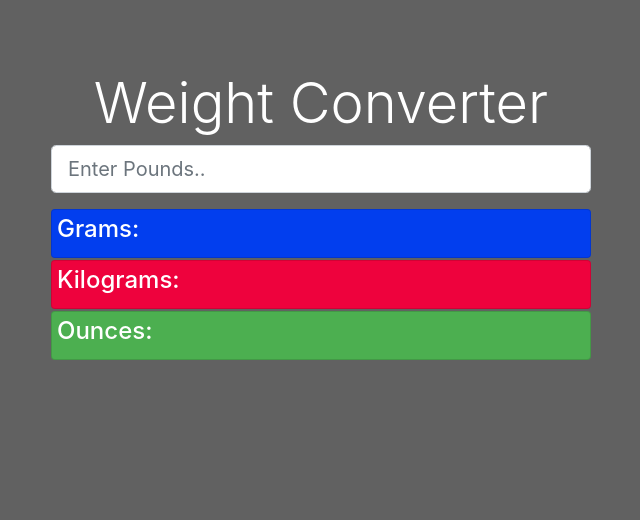
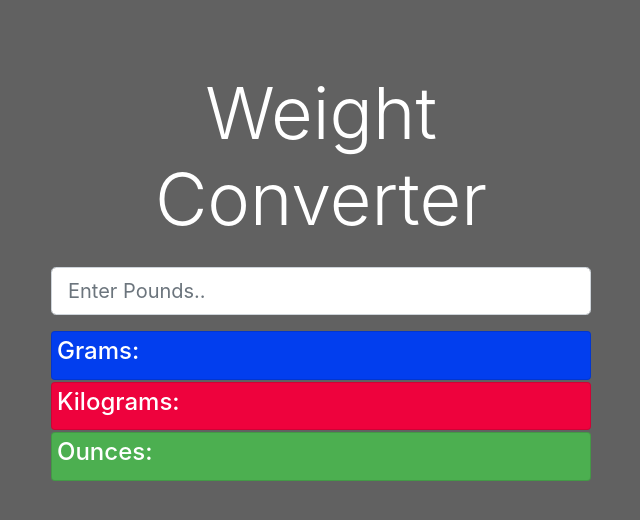
Before and after one commit to Anasalkhalil/Weight-Converter, a plain HTML site: page index.html in a window 1280 px wide. Shown: the whole page, without its empty margins (34-674 px from the left). Drawn offline with nearby package versions, Linux system fonts and the light colour scheme.

Commit message:
app.js added

```diff
--- a/index.html
+++ b/index.html
@@ -12,7 +12,7 @@
     <div class="container">
         <div class="row">
             <div class="col-md-6">
-                <h1 class="display-4 text-center">
+                <h1 class="display-3 text-center mb-4">
                     Weight Converter
                 </h1>
                 <form action="">
@@ -46,5 +46,7 @@
             </div>
         </div>
     </div>
+
+    <script src="js/app.js"></script>
 </body>
 </html>
```
Also changed, not shown: js/app.js (added).
